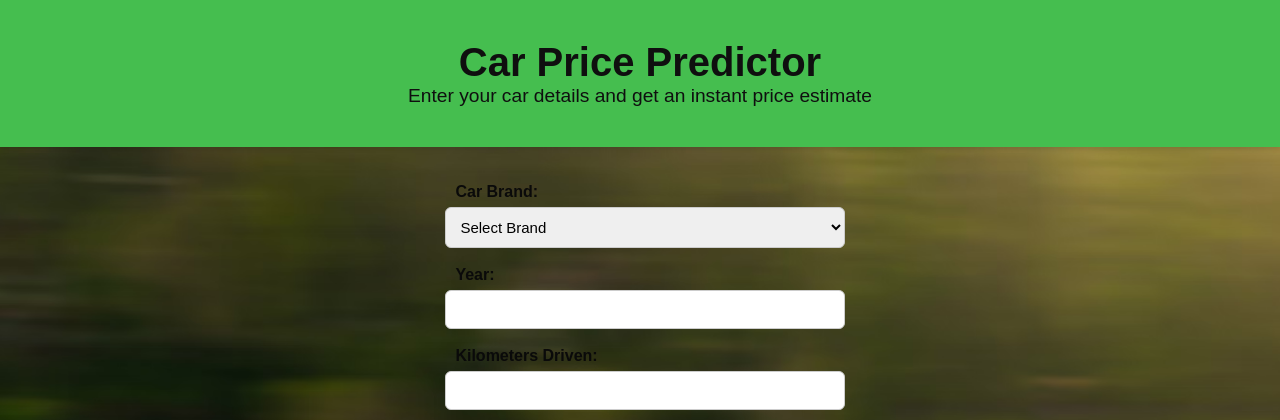
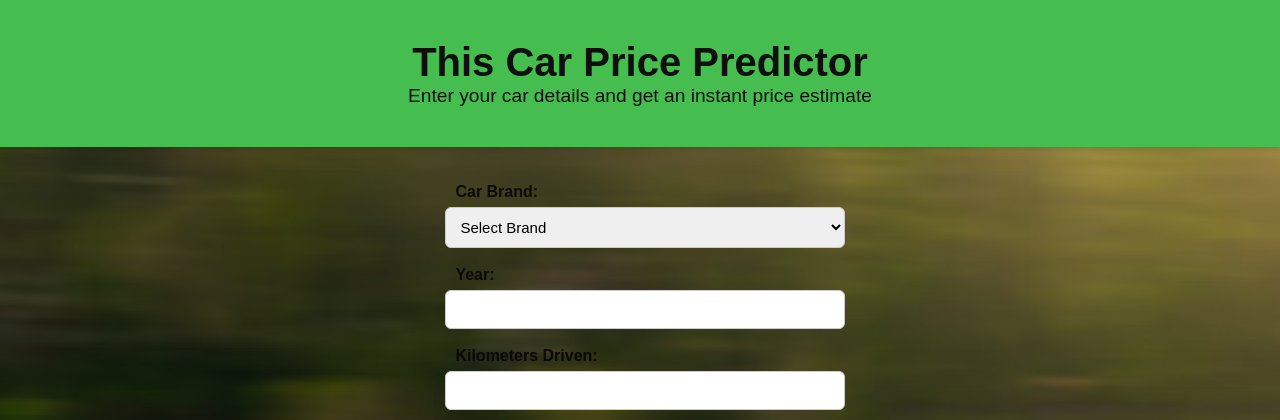
Before and after one commit to Ashen142/Car-Price-Predictor-AI-Assignment-, a Flask app: page / in a window 1280 px wide. Shown: the top 420 px of the page. Run offline with Flask 3, Linux system fonts and the light colour scheme; parts of the project's set-up code (start-up, migrations or seed data) failed here and were passed over.

Commit message:
Update index.html

```diff
--- a/frontend/templates/index.html
+++ b/frontend/templates/index.html
@@ -9,7 +9,7 @@
 </head>
 <body>
   <header>
-    <h1>Car Price Predictor</h1>
+    <h1> This Car Price Predictor</h1>
     <p>Enter your car details and get an instant price estimate</p>
   </header>
   <br><br>
```
